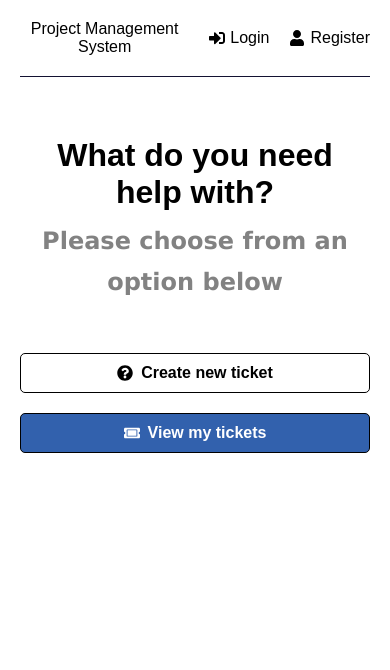
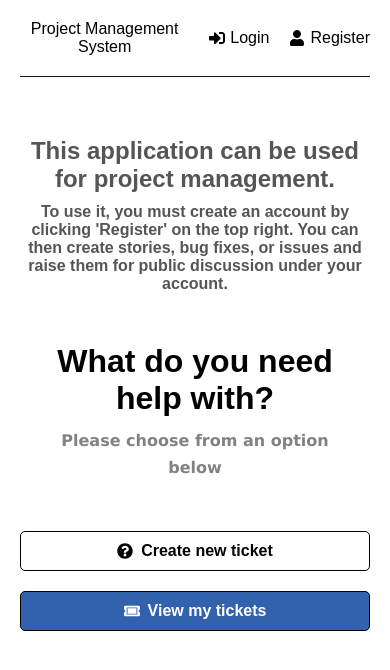
Before and after one commit to NicholasL1/Planit-Project-Management-System, a React (Create React App) app in the folder frontend/: page / in a window 390 px wide. Shown: the top 670 px of the page. Built offline with nearby package versions, Linux system fonts and the light colour scheme.

Commit message:
Added descripitions and changed stylings

```diff
--- a/frontend/src/index.css
+++ b/frontend/src/index.css
@@ -79,6 +79,7 @@ h3 {
   color: rgb(0, 0, 0);
   font-size: 2rem;
   font-weight: 700;
+  margin-top: 50px;
   margin-bottom: 50px;
   padding: 0 20px;
 }
@@ -86,6 +87,7 @@ h3 {
 .heading p {
   font-family: Verdana, Geneva, Tahoma, sans-serif;
   color: #828282;
+  font-size: 1.5rem;
 }
 
 .boxes {
@@ -404,6 +406,10 @@ footer {
   }
 
   .heading p {
-    font-size: 1.5rem;
+    font-size: 1rem;
+  }
+
+  .desc-heading {
+    color: #555;
   }
 }
--- a/frontend/src/pages/Home.jsx
+++ b/frontend/src/pages/Home.jsx
@@ -4,6 +4,13 @@ import { FaQuestionCircle, FaTicketAlt } from 'react-icons/fa'
 function Home() {
   return (
     <>
+      <section className="desc-heading">
+        <h2>This application can be used for project management.</h2>
+        <h4>
+          To use it, you must create an account by clicking 'Register' on the top right.
+          You can then create stories, bug fixes, or issues and raise them for public discussion under your account.
+        </h4>
+      </section>
       <section className="heading">
         <h1>What do you need help with?</h1>
         <p>Please choose from an option below</p>
--- a/frontend/src/pages/Login.jsx
+++ b/frontend/src/pages/Login.jsx
@@ -60,7 +60,7 @@ function Login() {
         <h1>
           <FaSignInAlt /> Login
         </h1>
-        <p>Please login to your account</p>
+        <p>Login to begin planning!</p>
       </section>
 
       <section className="form">
--- a/frontend/src/pages/Register.jsx
+++ b/frontend/src/pages/Register.jsx
@@ -70,7 +70,7 @@ function Register() {
         <h1>
           <FaUser /> Register
         </h1>
-        <p>Please create an account</p>
+        <p>Please create an account to use this software</p>
       </section>
 
       <section className="form">
```
